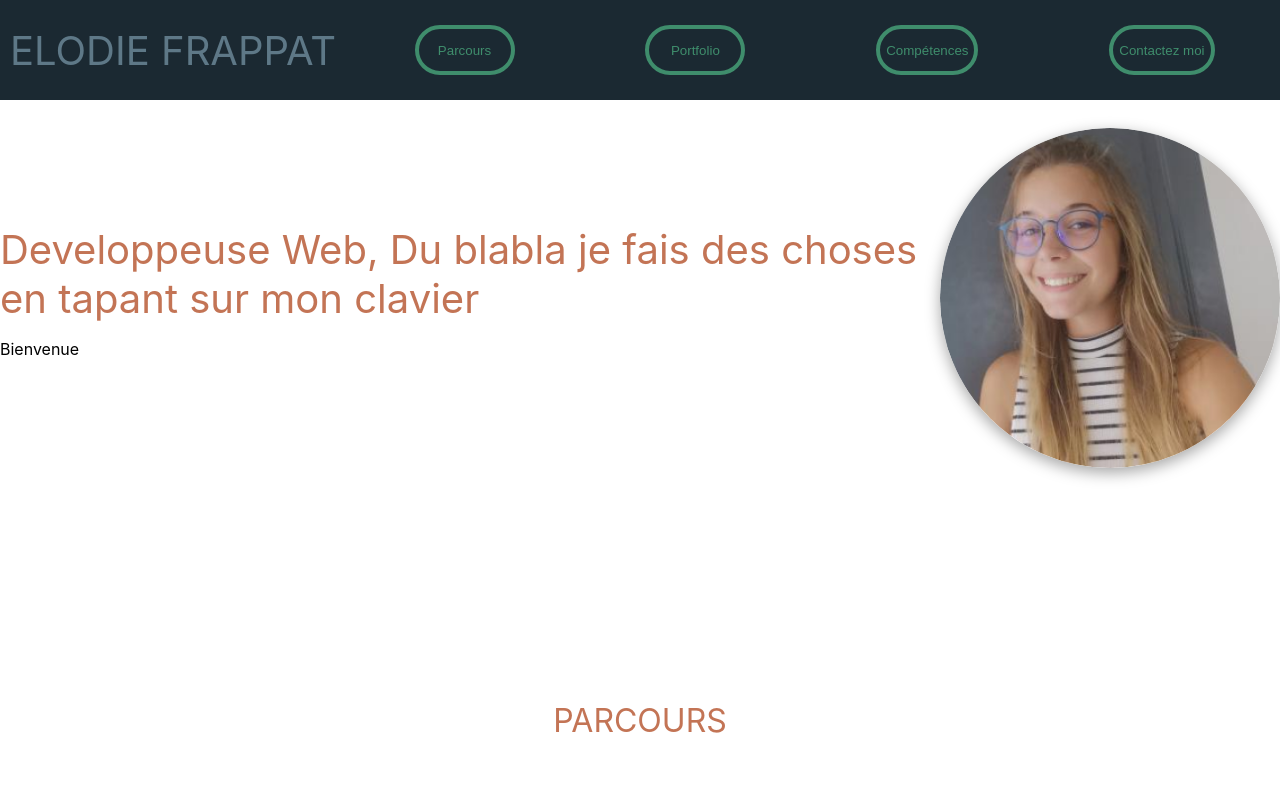
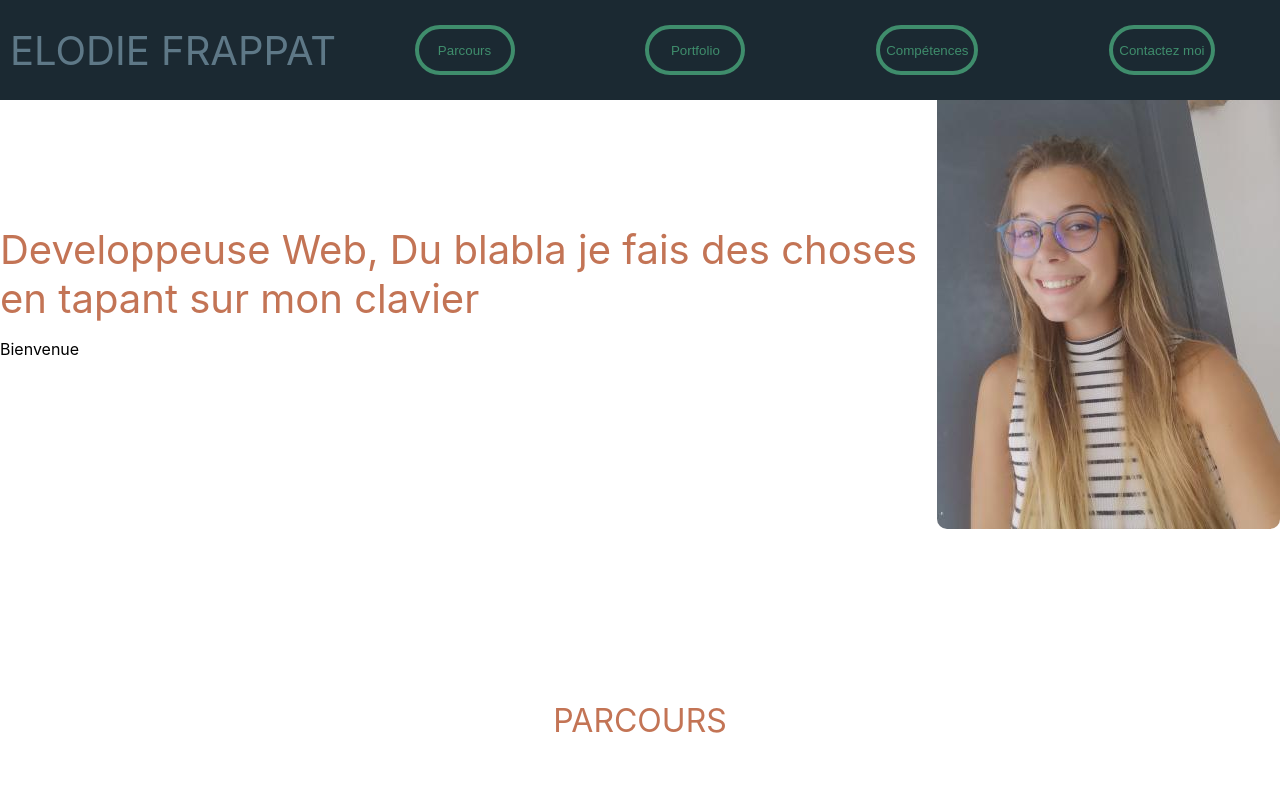
Before and after one commit to Zubiik/curiculum_vitae, a React (Create React App) app: page / in a window 1280 px wide. Shown: the top 800 px of the page. Built offline with nearby package versions, Linux system fonts and the light colour scheme.

Commit message:
fix:new profil picture

```diff
--- a/src/Header/index.js
+++ b/src/Header/index.js
@@ -1,6 +1,6 @@
 import React from "react";
-import { Container,TextContainer, CircleContainer, TextCustom, ImageCercle } from "./styled";
-import logo from "../images/photo.png";
+import { Container,TextContainer, TextCustom, ProfilPicture } from "./styled";
+import pdp from "../images/photo.jpg";
 
 function Header() {
   const circleText =
@@ -12,9 +12,7 @@ function Header() {
         <TextCustom>{circleText}</TextCustom>
         <p>Bienvenue</p>
       </TextContainer>
-      <CircleContainer>
-        <ImageCercle src={logo} alt="PDP" />
-      </CircleContainer>
+        <ProfilPicture src={pdp} alt="PDP" />
     </Container>
   );
 }
--- a/src/Header/styled.js
+++ b/src/Header/styled.js
@@ -13,21 +13,8 @@ export const TextContainer = styled.div`
   align-items: center;
 `;
 
-export const CircleContainer = styled.div`
-  /* border-top-left-radius: 400px;
-  border-bottom-left-radius: 400px;
-  background: #1b2932;
-  min-width: 30%;
-  padding: 20px;
-  margin-top: 5%;
-  box-shadow: rgba(0, 0, 0, 0.35) 0px 5px 15px; */
-`;
-export const ImageCercle = styled.img`
-  width: 340px;
-  height: 340px;
-  border-radius: 300px;
-  border-radius: 100%;
-  box-shadow: rgba(0, 0, 0, 0.35) 0px 5px 15px;
+export const ProfilPicture = styled.img`
+border-radius:10px;
 `;
 
 export const TextCustom = styled.div`
```
